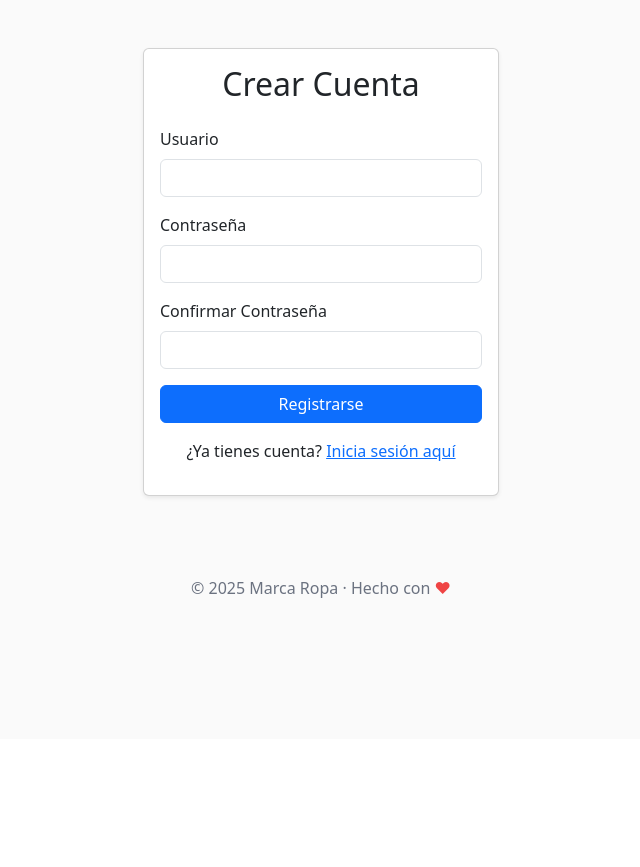
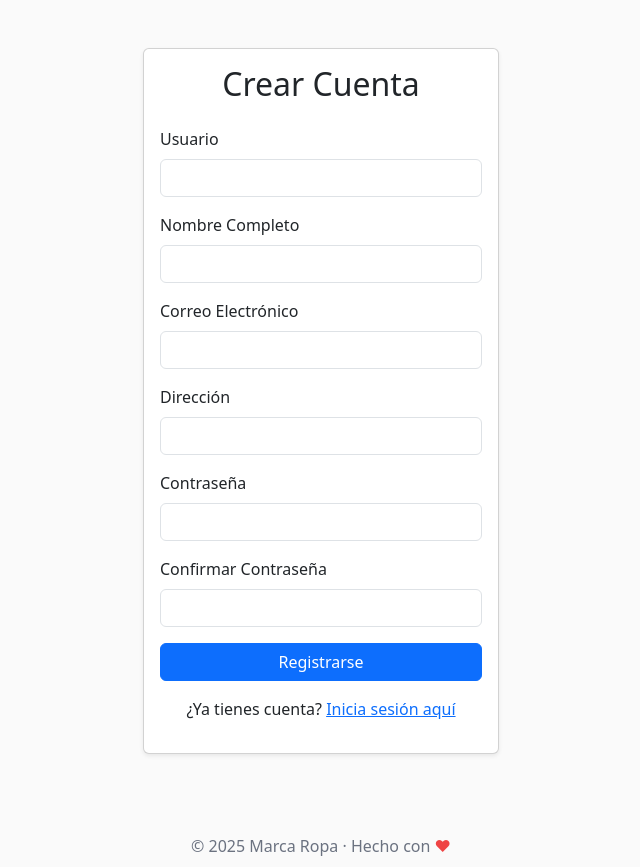
Before and after one commit to Lu120706/FashonFusion, a Flask app: page /register in a window 1280 px wide. Shown: the part 61-928 px from the top of the page, without its empty margins (319-959 px from the left). Before the commit the page ends 659 px from the top, so only its background shows below. Run offline with Flask 3, Linux system fonts and the light colour scheme.

Commit message:
modificacion de l formulario de registro

```diff
--- a/app.py
+++ b/app.py
@@ -111,6 +111,7 @@ def index():
     return render_template('index.html', products=PRODUCTS, carousel_images=CAROUSEL_IMAGES)
 
 # Registro público (rol 'user' por defecto)
+# Registro público (rol 'user' por defecto)
 @app.route('/register', methods=['GET','POST'])
 def register():
     if request.method == 'POST':
@@ -136,7 +137,7 @@ def register():
             flash('Las contraseñas no coinciden', 'danger')
             return render_template('register.html')
 
-        # seguir con el resto de la lógica (existencia, creación, etc.)
+        # verificar duplicados
         if Usuario.query.filter_by(id_usuario=id_usuario).first():
             flash('El id de usuario ya está registrado', 'danger')
             return render_template('register.html')
@@ -145,17 +146,25 @@ def register():
             flash('El correo ya está registrado', 'danger')
             return render_template('register.html')
 
-        # Asegurar que exista el rol 'user'
+        # Rol fijo: siempre será 'user'
         rol_user = Rol.query.filter_by(id_rol='user').first()
         if not rol_user:
             rol_user = Rol(id_rol='user', nombre='Usuario')
             db.session.add(rol_user)
             db.session.commit()
 
-        u = Usuario(id_usuario=id_usuario, nombre=nombre, correo=correo, direccion=direccion, id_rol=rol_user.id_rol)
+        # Crear usuario con rol 'user'
+        u = Usuario(
+            id_usuario=id_usuario,
+            nombre=nombre,
+            correo=correo,
+            direccion=direccion,
+            id_rol='user'
+        )
         u.set_password(password)
         db.session.add(u)
         db.session.commit()
+
         flash('Registro exitoso. Ya puedes iniciar sesión.', 'success')
         return redirect(url_for('login'))
 
--- a/templates/register.html
+++ b/templates/register.html
@@ -9,22 +9,49 @@
             <div class="card-body">
                 <h2 class="card-title text-center mb-4">Crear Cuenta</h2>
                 <form method="POST" action="{{ url_for('register') }}">
+
+                    <!-- Usuario -->
                     <div class="mb-3">
-                        <label for="username" class="form-label">Usuario</label>
-                        <input class="form-control" name="id_usuario" required>
+                        <label for="id_usuario" class="form-label">Usuario</label>
+                        <input type="text" class="form-control" id="id_usuario" name="id_usuario" required>
                     </div>
+
+                    <!-- Nombre -->
+                    <div class="mb-3">
+                        <label for="nombre" class="form-label">Nombre Completo</label>
+                        <input type="text" class="form-control" id="nombre" name="nombre" required>
+                    </div>
+
+                    <!-- Correo -->
+                    <div class="mb-3">
+                        <label for="correo" class="form-label">Correo Electrónico</label>
+                        <input type="email" class="form-control" id="correo" name="correo" required>
+                    </div>
+
+                    <!-- Dirección -->
+                    <div class="mb-3">
+                        <label for="direccion" class="form-label">Dirección</label>
+                        <input type="text" class="form-control" id="direccion" name="direccion" required>
+                    </div>
+
+                    <!-- Contraseña -->
                     <div class="mb-3">
                         <label for="password" class="form-label">Contraseña</label>
                         <input type="password" class="form-control" id="password" name="password" required>
                     </div>
+
+                    <!-- Confirmar Contraseña -->
                     <div class="mb-3">
                         <label for="confirm_password" class="form-label">Confirmar Contraseña</label>
                         <input type="password" class="form-control" id="confirm_password" name="confirm_password" required>
                     </div>
+
+                    <!-- Botón -->
                     <div class="d-grid">
                         <button type="submit" class="btn btn-primary">Registrarse</button>
                     </div>
                 </form>
+
                 <p class="text-center mt-3">
                     ¿Ya tienes cuenta? <a href="{{ url_for('login') }}">Inicia sesión aquí</a>
                 </p>
```
